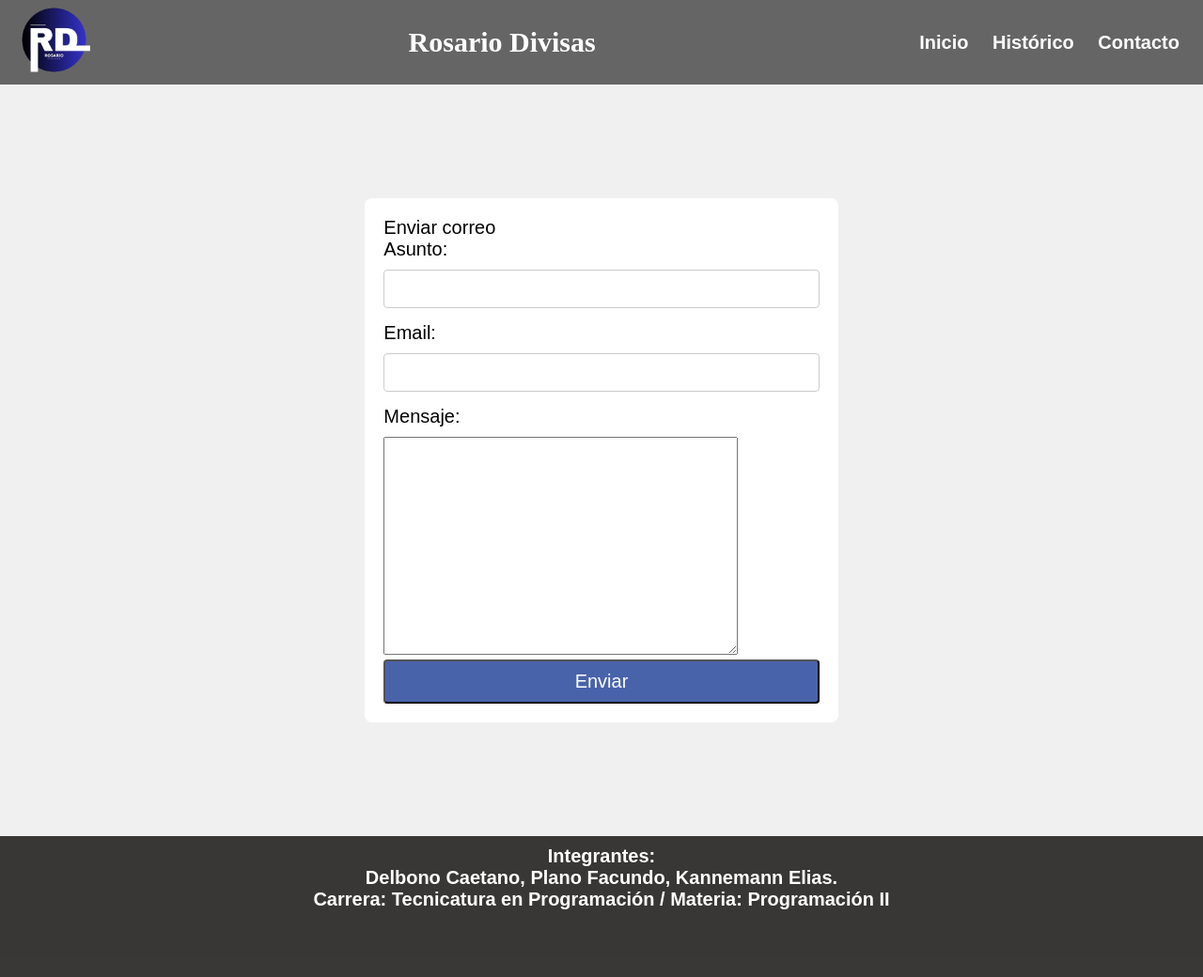
After one commit to CaetanoDelbono/utn-tp-final-tup5, a Flask app: page /web/email in a window 1280 px wide. The commit adds this page. Shown: the whole page at 94% size. Run offline with Flask 3, Linux system fonts and the light colour scheme; data that the repository does not hold is empty.

Commit message:
se crea base pra ser dinamica la page, y se add contact

```diff
--- a/app.py
+++ b/app.py
@@ -1,4 +1,6 @@
-from flask import Flask, jsonify, render_template , request
+from flask import Flask, jsonify, render_template , request, redirect, url_for
+import smtplib
+from email.mime.text import MIMEText
 import requests
 from flask_cors import CORS
 
@@ -14,6 +16,32 @@ def index():
 @app.route('/historico')
 def historico():
     return render_template('historico.html')
+
+@app.route('/web/email', methods=['GET', 'POST'])
+def email():
+    if request.method == "POST":
+
+        asunto = request.form["asunto"]
+        email = request.form["email"]
+        mensaje = request.form["mensaje"]
+
+
+        servidor = smtplib.SMTP("smtp.gmail.com", 587)
+        servidor.starttls()
+        servidor.login("elias.gk33@gmail.com", "pass")
+
+
+        msg = MIMEText(f"Asunto: {asunto}\nMensaje: {mensaje}")
+
+        msg["From"] = "elias.gk33@gmail.com"
+        msg["To"] = email
+        msg["subject"] = asunto
+        servidor.sendmail("elias.gk33@gmail.com", email, msg.as_string())
+        servidor.quit()
+        return redirect(url_for('historico'))
+
+    else:
+        return render_template("email.html")
 
 # Ruta para obtener los datos de la cotización actual
 @app.route('/api/cotizacion')
--- /dev/null
+++ b/static/CSS/email.css
@@ -0,0 +1,41 @@
+
+.container-form {
+    font-family: Arial, sans-serif;
+    display: flex;
+    justify-content: center;
+    align-items: center;
+    height: 100vh;
+    background-color: #f0f0f0;
+}
+
+
+form {
+    background-color: #fff;
+    padding: 20px;
+    border-radius: 8px;
+}
+
+
+label {
+    display: block;
+    margin-bottom: 10px;
+}
+
+
+input[type="text"] {
+    width: 100%;
+    padding: 8px;
+    margin-bottom: 15px;
+    border: 1px solid #ccc;
+    border-radius: 4px;
+    box-sizing: border-box;
+}
+
+
+input[type="submit"] {
+    width: 100%;
+    padding: 10px;
+    background-color: #4963ab;
+    color: #fff;
+    border-radius: 4px;
+}
--- /dev/null
+++ b/templates/base.html
@@ -0,0 +1,40 @@
+<!DOCTYPE html>
+<html lang="es">
+<head>
+    <meta charset="UTF-8" />
+    <meta name="viewport" content="width=device-width, initial-scale=1.0" />
+    <link rel="stylesheet" href="/static/CSS/estilos.css" />
+    <link rel="stylesheet" href="/static/CSS/email.css" />
+    <title>Rosario Divisas</title>
+    <link rel="apple-touch-icon" sizes="180x180" href="/static/imagenes/apple-touch-icon.png">
+    <link rel="icon" type="image/png" sizes="32x32" href="/static/imagenes/favicon-32x32.png">
+    <link rel="icon" type="image/png" sizes="16x16" href="/static/imagenes/favicon-16x16.png">
+    <link rel="manifest" href="/static/imagenes/site.webmanifest">
+</head>
+<body>
+    <header class="header">
+    <div class="logo">
+        <img src="/static/imagenes/logo.png" alt="Logo de la Compañia" />
+    </div>
+    <h1 class="nombre-empresa">Rosario Divisas</h1>
+    <nav>
+        <ul class="nav-links">
+        <li><a href="/">Inicio</a></li>
+        <li><a href="/historico">Histórico</a></li>
+        <li><a href="/web/email">Contacto</a></li>
+        </ul>
+    </nav>
+    </header>
+
+    {% block content %} {% endblock %}
+
+    <footer>
+        <h3>Integrantes:</h3>
+        <h4>
+            Delbono Caetano, Plano Facundo, Kannemann Elias.
+        </h4>
+        <h4>Carrera: Tecnicatura en Programación / Materia: Programación II</h4>
+        </footer>
+        <script src="/static/JS/app.js"></script>
+    </body>
+    </html>
--- /dev/null
+++ b/templates/email.html
@@ -0,0 +1,18 @@
+{% extends "base.html" %}
+
+{% block content %}
+<div class="container-form">
+<form action="/web/email" method="post">
+    <p>Enviar correo </p>
+    <label for="asunto">Asunto:</label>
+    <input type="text" name="asunto" id="">
+    <label for="email">Email:</label>
+    <input type="text" name="email">
+    <label for="mensaje">Mensaje:</label>
+    <textarea name="mensaje" cols="30" rows="10"></textarea>
+    <input type="submit" value="Enviar">
+</form>
+</div>
+
+
+{% endblock %}
```
Also changed, not shown: templates/historico.html (+4 -34 lines), templates/index.html (+4 -36 lines).
